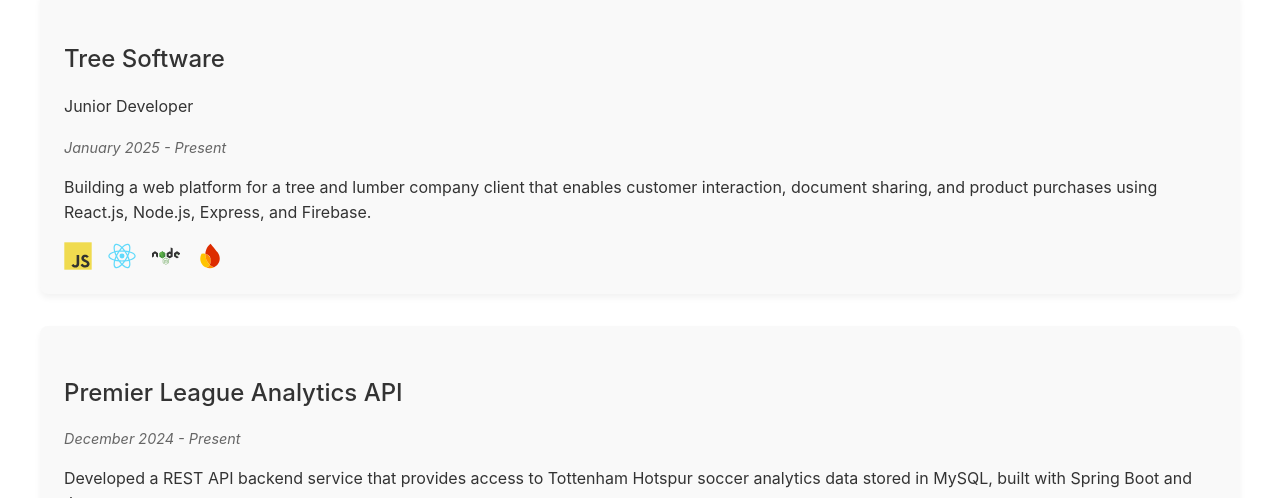
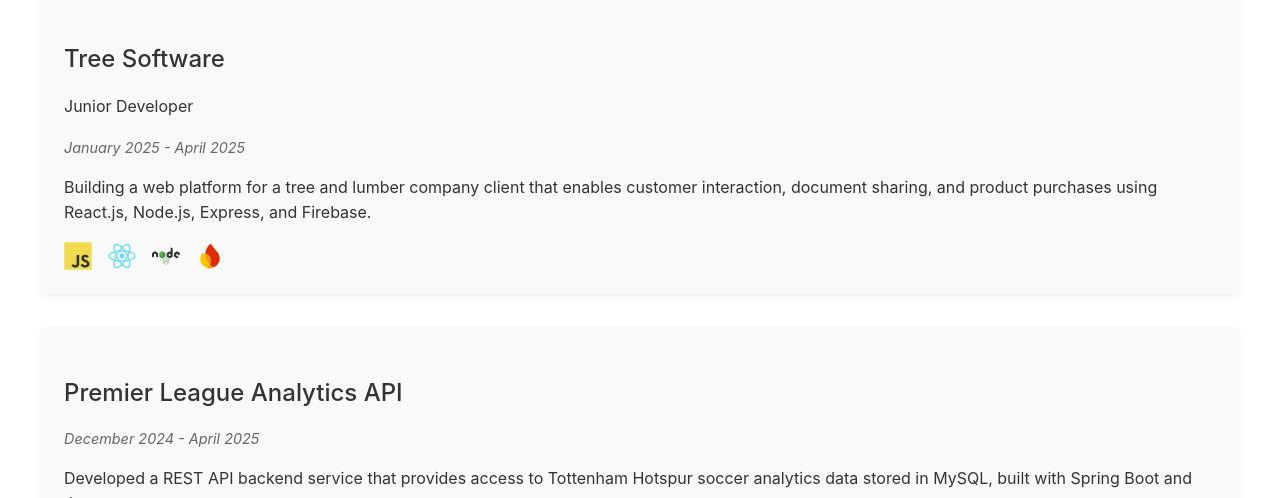
Before and after one commit to EzekielLoty/personal-website, a React (Create React App) app: page / in a window 1280 px wide. Shown: the part 820-1318 px from the top of the page. Built offline with nearby package versions, Linux system fonts and the light colour scheme.

Commit message:
website title change

```diff
--- a/public/index.html
+++ b/public/index.html
@@ -24,7 +24,7 @@
       work correctly both with client-side routing and a non-root public URL.
       Learn how to configure a non-root public URL by running `npm run build`.
     -->
-    <title>React App</title>
+    <title>Ezekiel Loty</title>
   </head>
   <body>
     <noscript>You need to enable JavaScript to run this app.</noscript>
--- a/src/Home.js
+++ b/src/Home.js
@@ -48,7 +48,7 @@ function Home() {
                 <div className="project-card">
                     <h3>Tree Software</h3>
                     <p>Junior Developer</p>
-                    <p className="project-date">January 2025 - Present</p>
+                    <p className="project-date">January 2025 - April 2025</p>
                     <p>
                         Building a web platform for a tree and lumber company client that enables customer interaction,
                         document sharing, and product purchases using React.js, Node.js, Express, and Firebase.
@@ -63,7 +63,7 @@ function Home() {
 
                 <div className="project-card">
                     <h3>Premier League Analytics API</h3>
-                    <p className="project-date">December 2024 - Present</p>
+                    <p className="project-date">December 2024 - April 2025</p>
                     <p>
                         Developed a REST API backend service that provides access to Tottenham Hotspur soccer analytics
                         data stored in MySQL, built with Spring Boot and Java.
```
